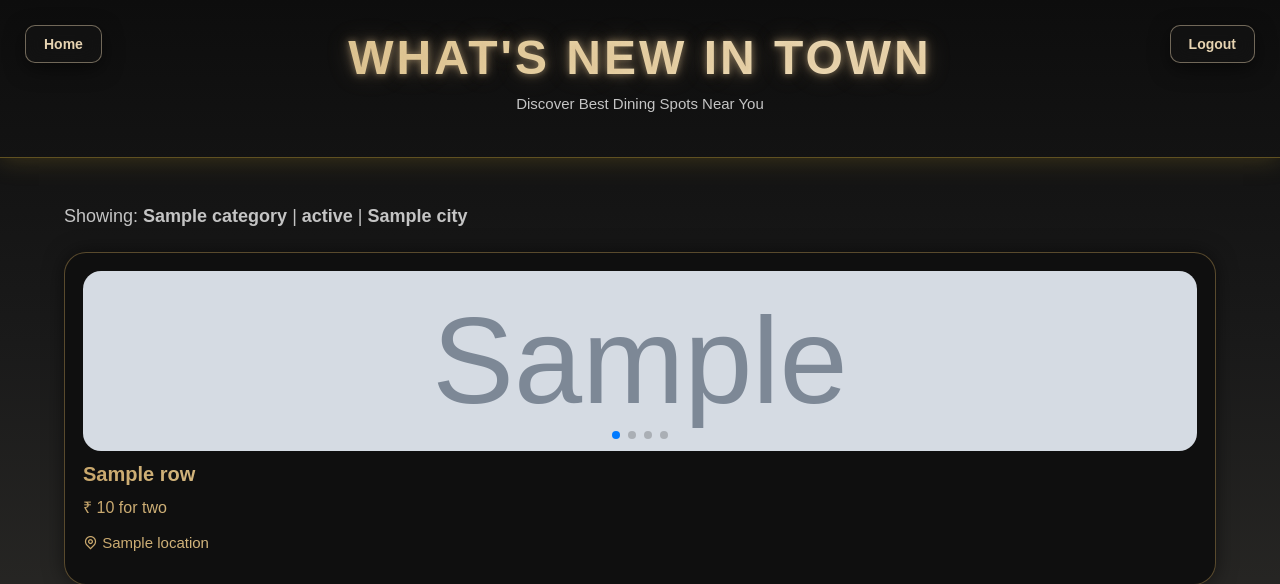
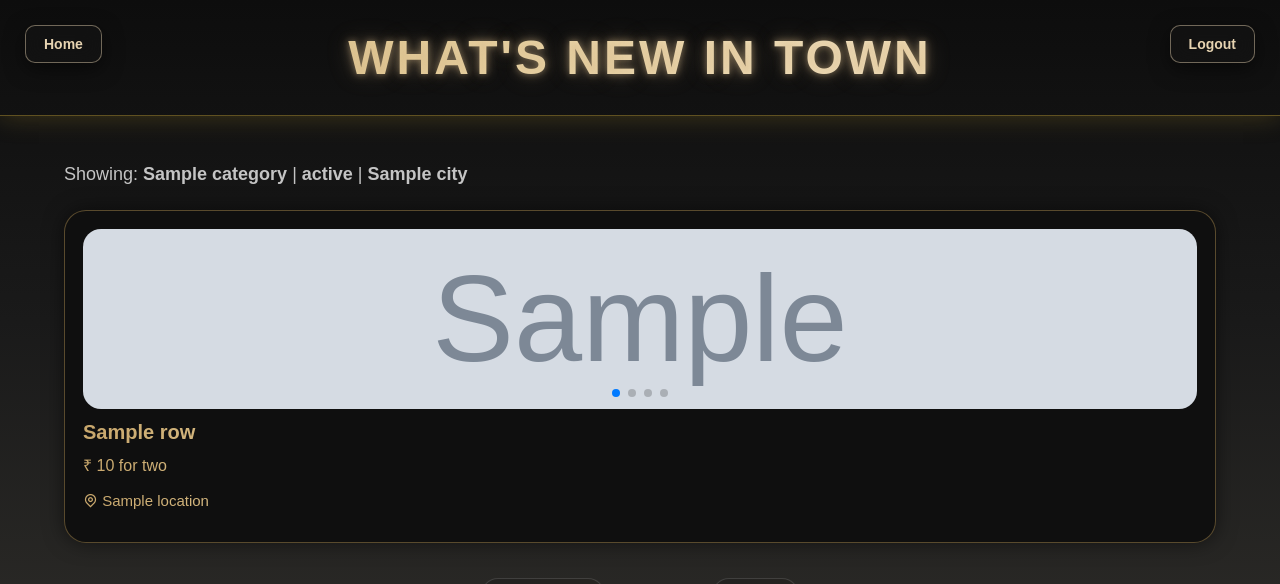
Before and after one commit to Yatharth224/WHATS-NEW-IN-TOWN, a Flask app: template templates/whatsnew.html in a window 1280 px wide. Shown: the top 584 px of the page. Run offline with Flask 3, Linux system fonts and the light colour scheme; the template is opened without the code that fills it: most values are stand-ins (such as "Sample title", 1, 10 or a date in 2020); grey boxes marked "Sample" are stand-in pictures; some libraries are stand-ins or nearby versions.

Commit message:
deletion in whatsnew html

```diff
--- a/templates/whatsnew.html
+++ b/templates/whatsnew.html
@@ -267,7 +267,7 @@
       <a href="{{ url_for('home') }}" class="glow-link">
         <h1 class="glow-title">What's New in Town</h1>
       </a>
-      <p>Discover Best Dining Spots Near You</p>
+
     </header>
 
     <div class="container">
```
